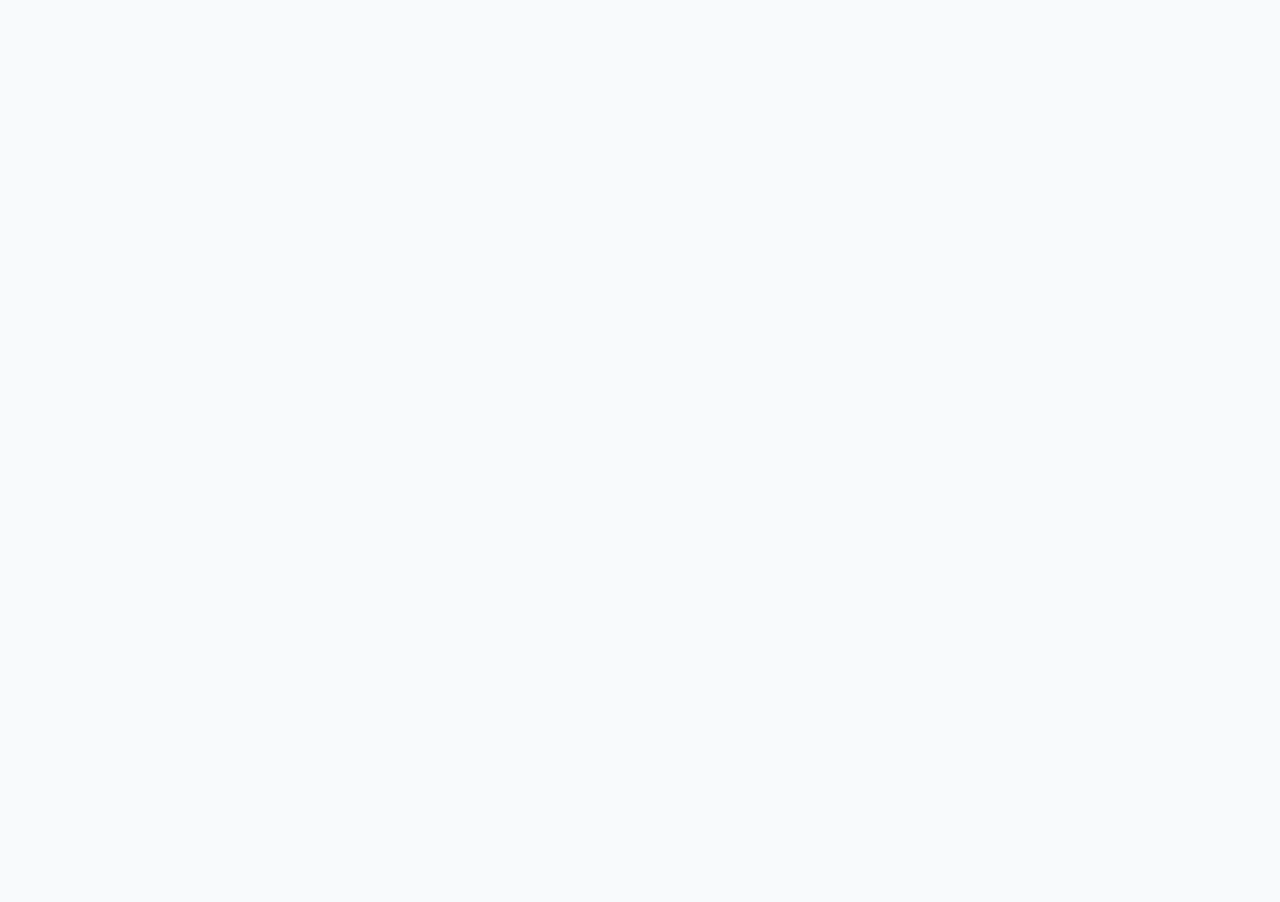
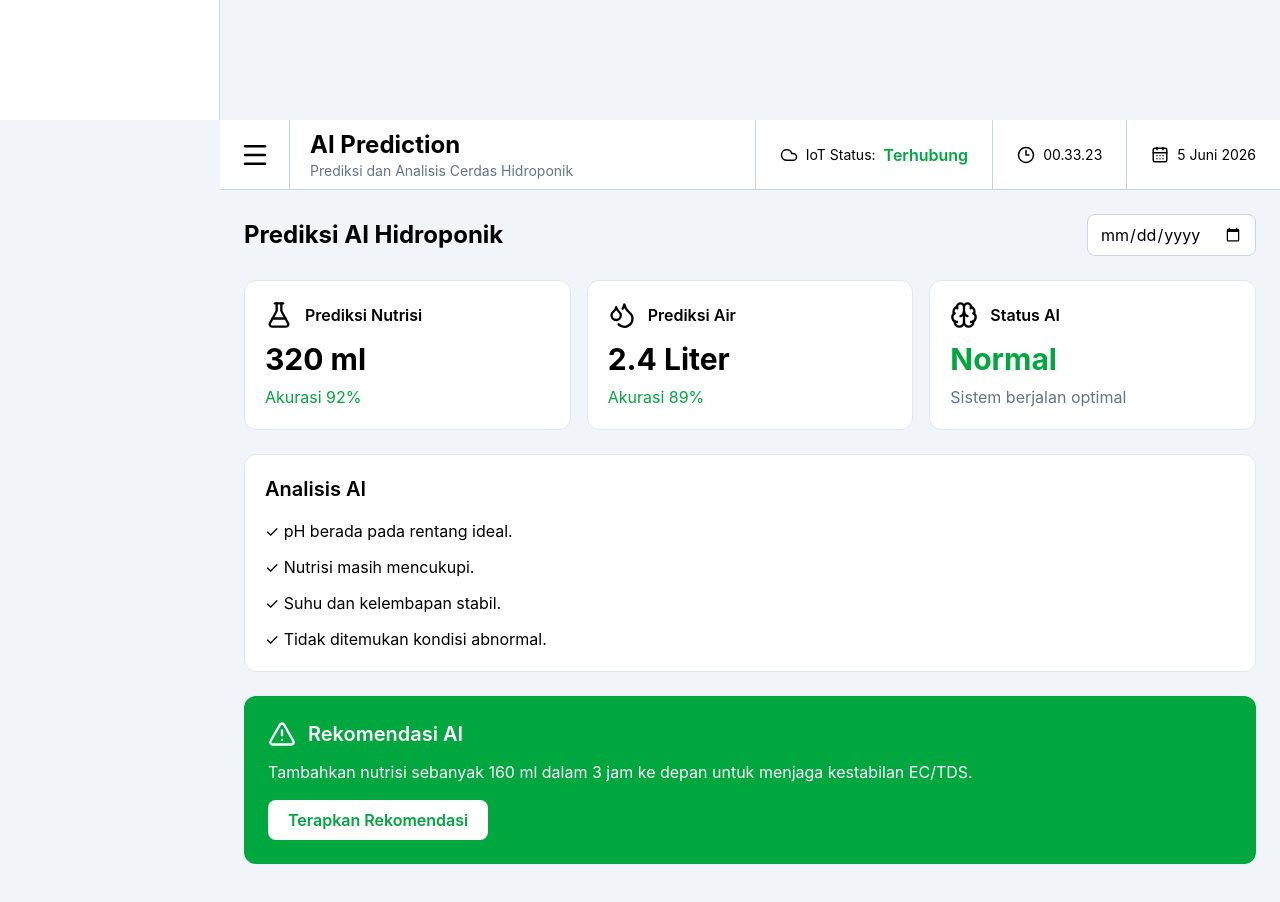
Before and after one commit to mutiarabotani/SmartHydro-IOT, a React (Vite) app: page /ai-prediction in a window 1280 px wide. Before the commit this address had no page. Shown: the part 680-1582 px from the top of the page. Before the commit the page ends 800 px from the top, so only its background shows below. Built offline with nearby package versions, Linux system fonts and the light colour scheme.

Commit message:
smarthydro-iot

```diff
--- a/src/App.jsx
+++ b/src/App.jsx
@@ -2,10 +2,12 @@ import { Routes, Route } from "react-router-dom";
 
 import Dashboard from "./pages/Dashboard";
 import Monitoring from "./pages/Monitoring";
+import AIPrediction from "./pages/AIPrediction";
 
 function App() {
   return (
     <Routes>
+
       <Route
         path="/"
         element={<Dashboard />}
@@ -15,6 +17,12 @@ function App() {
         path="/monitoring"
         element={<Monitoring />}
       />
+
+      <Route
+        path="/ai-prediction"
+        element={<AIPrediction />}
+      />
+
     </Routes>
   );
 }
--- a/src/components/Sidebar.jsx
+++ b/src/components/Sidebar.jsx
@@ -81,6 +81,8 @@ export default function Sidebar() {
         <MenuItem
           icon={<Brain size={22} />}
           text="AI Prediction"
+          active={location.pathname === "/ai-prediction"}
+          onClick={() => navigate("/ai-prediction")}
         />
 
         <MenuItem
--- /dev/null
+++ b/src/pages/AIPrediction.jsx
@@ -0,0 +1,176 @@
+import Sidebar from "../components/Sidebar";
+import Navbar from "../components/Navbar";
+
+import {
+  Brain,
+  FlaskConical,
+  Droplets,
+  AlertTriangle
+} from "lucide-react";
+
+export default function AIPrediction() {
+  return (
+    <div className="bg-slate-100">
+      <Sidebar />
+
+      <div className="ml-[220px] h-screen overflow-y-auto">
+
+        <Navbar
+          title="AI Prediction"
+          subtitle="Prediksi dan Analisis Cerdas Hidroponik"
+        />
+
+        <div className="p-6">
+
+          {/* HEADER */}
+          <div className="flex justify-between items-center mb-6">
+
+            <h2 className="text-2xl font-bold">
+              Prediksi AI Hidroponik
+            </h2>
+
+            <input
+              type="date"
+              className="
+              border
+              border-slate-300
+              rounded-lg
+              px-3
+              py-2
+              bg-white
+              "
+            />
+
+          </div>
+
+          {/* CARD PREDIKSI */}
+          <div className="grid grid-cols-3 gap-4 mb-6">
+
+            <div className="bg-white rounded-xl border border-slate-200 p-5">
+
+              <div className="flex items-center gap-3 mb-3">
+                <FlaskConical size={28} />
+                <h3 className="font-semibold">
+                  Prediksi Nutrisi
+                </h3>
+              </div>
+
+              <div className="text-3xl font-bold">
+                320 ml
+              </div>
+
+              <p className="text-green-600 mt-2">
+                Akurasi 92%
+              </p>
+
+            </div>
+
+            <div className="bg-white rounded-xl border border-slate-200 p-5">
+
+              <div className="flex items-center gap-3 mb-3">
+                <Droplets size={28} />
+                <h3 className="font-semibold">
+                  Prediksi Air
+                </h3>
+              </div>
+
+              <div className="text-3xl font-bold">
+                2.4 Liter
+              </div>
+
+              <p className="text-green-600 mt-2">
+                Akurasi 89%
+              </p>
+
+            </div>
+
+            <div className="bg-white rounded-xl border border-slate-200 p-5">
+
+              <div className="flex items-center gap-3 mb-3">
+                <Brain size={28} />
+                <h3 className="font-semibold">
+                  Status AI
+                </h3>
+              </div>
+
+              <div className="text-3xl font-bold text-green-600">
+                Normal
+              </div>
+
+              <p className="text-slate-500 mt-2">
+                Sistem berjalan optimal
+              </p>
+
+            </div>
+
+          </div>
+
+          {/* ANALISIS AI */}
+          <div className="bg-white rounded-xl border border-slate-200 p-5 mb-6">
+
+            <h3 className="text-xl font-semibold mb-4">
+              Analisis AI
+            </h3>
+
+            <ul className="space-y-3">
+
+              <li>
+                ✓ pH berada pada rentang ideal.
+              </li>
+
+              <li>
+                ✓ Nutrisi masih mencukupi.
+              </li>
+
+              <li>
+                ✓ Suhu dan kelembapan stabil.
+              </li>
+
+              <li>
+                ✓ Tidak ditemukan kondisi abnormal.
+              </li>
+
+            </ul>
+
+          </div>
+
+          {/* REKOMENDASI */}
+          <div className="bg-green-600 text-white rounded-xl p-6">
+
+            <div className="flex items-center gap-3 mb-3">
+
+              <AlertTriangle size={28} />
+
+              <h3 className="text-xl font-semibold">
+                Rekomendasi AI
+              </h3>
+
+            </div>
+
+            <p className="mb-4">
+              Tambahkan nutrisi sebanyak 160 ml
+              dalam 3 jam ke depan untuk menjaga
+              kestabilan EC/TDS.
+            </p>
+
+            <button
+              className="
+              bg-white
+              text-green-600
+              px-5
+              py-2
+              rounded-lg
+              font-semibold
+              "
+            >
+              Terapkan Rekomendasi
+            </button>
+
+          </div>
+
+        </div>
+
+      </div>
+    </div>
+  );
+}
```
